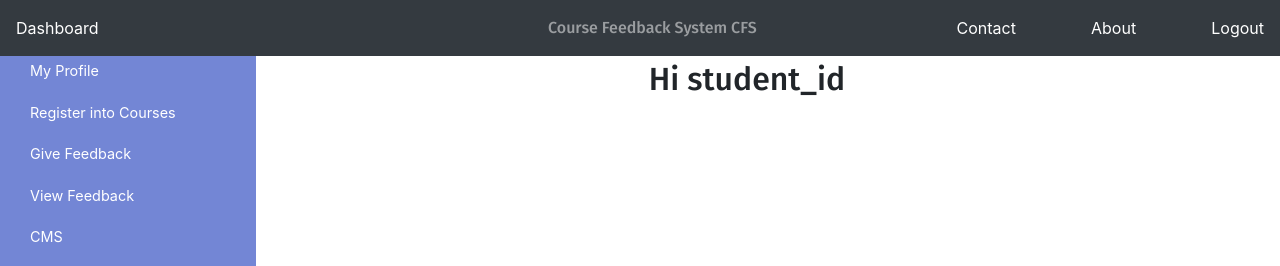
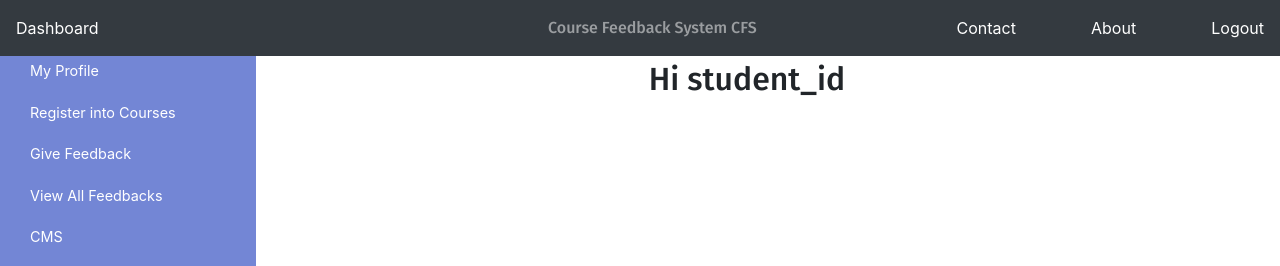
Before and after one commit to Hell3ringer/dbms_project, a React (Create React App) app: page /dashboard in a window 1280 px wide. Shown: the top 266 px of the page. Built offline with nearby package versions, Linux system fonts and the light colour scheme.

Commit message:
removed #s, changed feedback links in prof, stud

```diff
--- a/src/components/dashboard/dashboard.js
+++ b/src/components/dashboard/dashboard.js
@@ -29,8 +29,8 @@ class dashboard extends Component {
                 <div id="nav_id" className="topnav navbar nav-pills fixed-top navbar-dark bg-dark">
                     <a href="/dashboard">Dashboard</a>
                     <span className="navbar-text cfs-class">Course Feedback System  CFS</span>
-                    <a href="#contact">Contact</a>
-                    <a href="#about">About</a>
+                    <a href="/contact">Contact</a>
+                    <a href="/about">About</a>
                     <a className="active" href="/" onClick={this.Logout}>Logout</a>
                 </div>
 
@@ -43,7 +43,7 @@ class dashboard extends Component {
                         <li><a href="/profile">My Profile</a></li>
                         <li><a href="/register">Register into Courses</a></li>
                         <li><a href="/give_feedback">Give Feedback</a></li>
-                        <li><a href="/feedbacks">View Feedback</a></li>
+                        <li><a href="/view_all_feedbacks">View All Feedbacks</a></li>
                         <li><a href="/cms_student">CMS</a></li>
                         </ul>
                     </nav>
--- a/src/components/dashboard/dashboard_admin.js
+++ b/src/components/dashboard/dashboard_admin.js
@@ -30,8 +30,8 @@ class dashboard_admin extends Component {
                 <div id="nav_id" className="topnav navbar nav-pills fixed-top navbar-dark bg-dark">
                     <a href="/dashboard_admin">Dashboard</a>
                     <span className="navbar-text cfs-class">Course Feedback System  CFS</span>
-                    <a href="#contact">Contact</a>
-                    <a href="#about">About</a>
+                    <a href="/contact">Contact</a>
+                    <a href="/about">About</a>
                     <a className="active" href="/" onClick={this.Logout}>Logout</a>
                 </div>
 
--- a/src/components/dashboard/dashboard_prof.js
+++ b/src/components/dashboard/dashboard_prof.js
@@ -30,8 +30,8 @@ class dashboard_prof extends Component {
                 <div id="nav_id" className="topnav navbar nav-pills fixed-top navbar-dark bg-dark">
                     <a href="/dashboard_prof">Dashboard</a>
                     <span className="navbar-text cfs-class">Course Feedback System  CFS</span>
-                    <a href="#contact">Contact</a>
-                    <a href="#about">About</a>
+                    <a href="/contact">Contact</a>
+                    <a href="/about">About</a>
                     <a className="active" href="/" onClick={this.Logout}>Logout</a>
                 </div>
 
@@ -43,7 +43,7 @@ class dashboard_prof extends Component {
                             </li> */}
                         <li><a href="/profile_prof">My Profile</a></li>
                         <li><a href="/my_courses">My Courses</a></li>
-                        <li><a href="/feedbacks">View Feedbacks</a></li>
+                        <li><a href="/my_feedbacks">View Feedbacks</a></li>
                         <li><a href="/cms_prof">Post on CMS</a></li>
                         </ul>
                     </nav>
--- a/src/components/dashboard/sidebar.js
+++ b/src/components/dashboard/sidebar.js
@@ -14,11 +14,12 @@ class sidebar extends Component{
             <li><a href="/profile">My Profile</a></li>
             <li><a href="/register">Register into Courses</a></li>
             <li><a href="/give_feedback">Give Feedback</a></li>
-            <li><a href="/feedbacks">View Feedback</a></li>
+            <li><a href="/view_all_feedbacks">View All Feedbacks</a></li>
             <li><a href="/cms_student">CMS</a></li>
             </ul>
         </nav>
         )
     }
 }
+
 export default sidebar;
--- a/src/components/dashboard/sidebar_prof.js
+++ b/src/components/dashboard/sidebar_prof.js
@@ -13,7 +13,7 @@ class sidebar_prof extends Component{
                             </li> */}
                     <li><a href="/profile_prof">My Profile</a></li>
                     <li><a href="/my_courses">My Courses</a></li>
-                    <li><a href="/feedbacks">View Feedbacks</a></li>
+                    <li><a href="/my_feedbacks">View Feedbacks</a></li>
                     <li><a href="/cms_prof">Post on CMS</a></li>
                 </ul>
             </nav>
--- a/src/components/dashboard/topnav.js
+++ b/src/components/dashboard/topnav.js
@@ -9,8 +9,8 @@ class topnav extends Component{
             <div id="nav_id" className="topnav navbar nav-pills fixed-top navbar-dark bg-dark">
                 <a href="/dashboard">Dashboard</a>
                 <span className="navbar-text cfs-class">Course Feedback System CFS</span>
-                <a href="#contact">Contact</a>
-                <a href="#about">About</a>
+                <a href="/contact">Contact</a>
+                <a href="/about">About</a>
                 <a className="active" href="/" onClick={this.Logout}>Logout</a>
             </div>
         )
--- a/src/components/dashboard/topnav_admin.js
+++ b/src/components/dashboard/topnav_admin.js
@@ -9,8 +9,8 @@ class topnav_admin extends Component{
             <div id="nav_id" className="topnav navbar nav-pills fixed-top navbar-dark bg-dark">
                 <a href="/dashboard_admin">Dashboard</a>
                 <span className="navbar-text cfs-class">Course Feedback System CFS</span>
-                <a href="#contact">Contact</a>
-                <a href="#about">About</a>
+                <a href="/contact">Contact</a>
+                <a href="/about">About</a>
                 <a className="active" href="/" onClick={this.Logout}>Logout</a>
             </div>
         )
--- a/src/components/dashboard/topnav_prof.js
+++ b/src/components/dashboard/topnav_prof.js
@@ -9,8 +9,8 @@ class topnav_prof extends Component{
             <div id="nav_id" className="topnav navbar nav-pills fixed-top navbar-dark bg-dark">
                 <a href="/dashboard_prof">Dashboard</a>
                 <span className="navbar-text cfs-class">Course Feedback System CFS</span>
-                <a href="#contact">Contact</a>
-                <a href="#about">About</a>
+                <a href="/contact">Contact</a>
+                <a href="/about">About</a>
                 <a className="active" href="/" onClick={this.Logout}>Logout</a>
             </div>
         )
```
